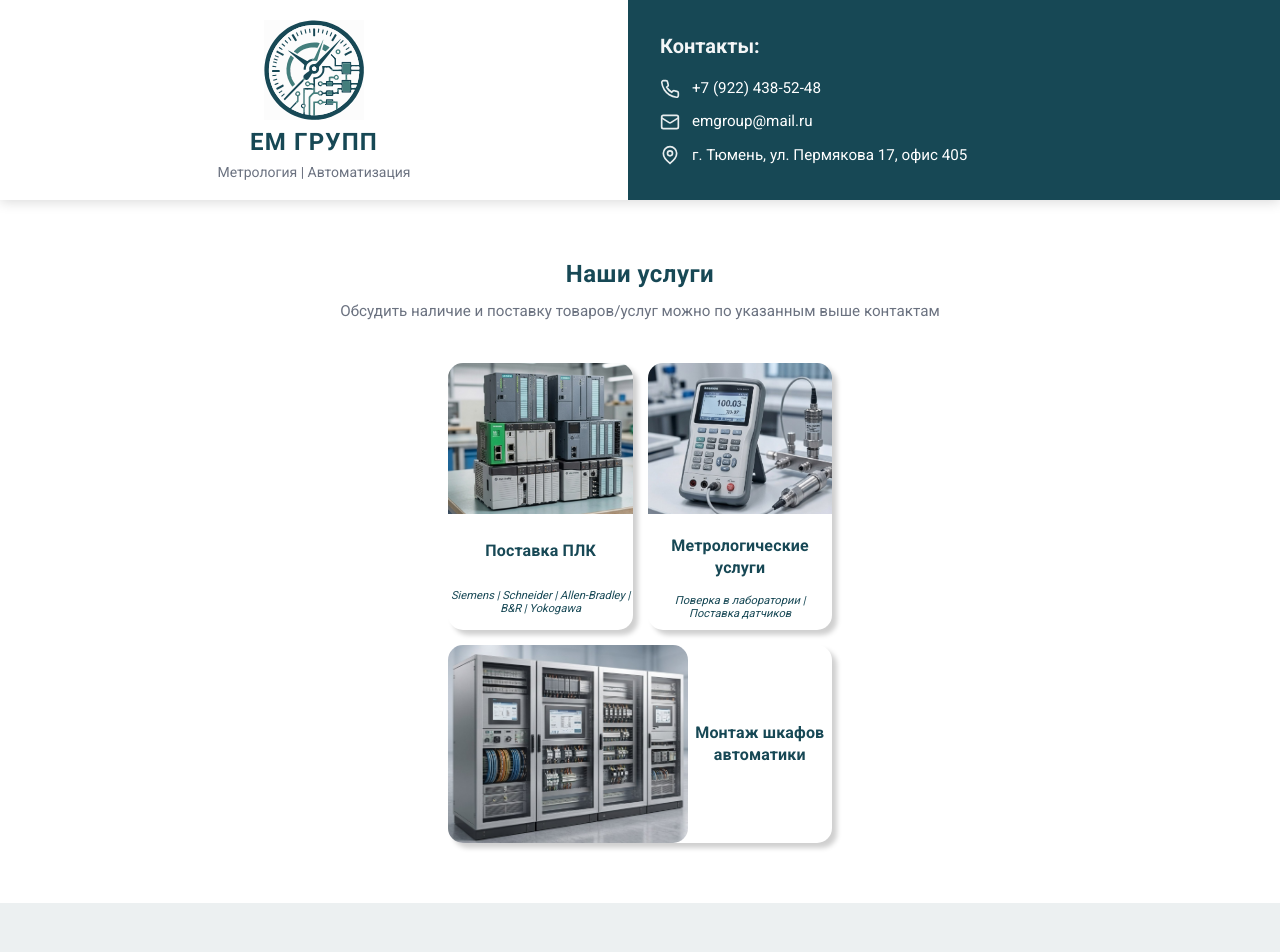
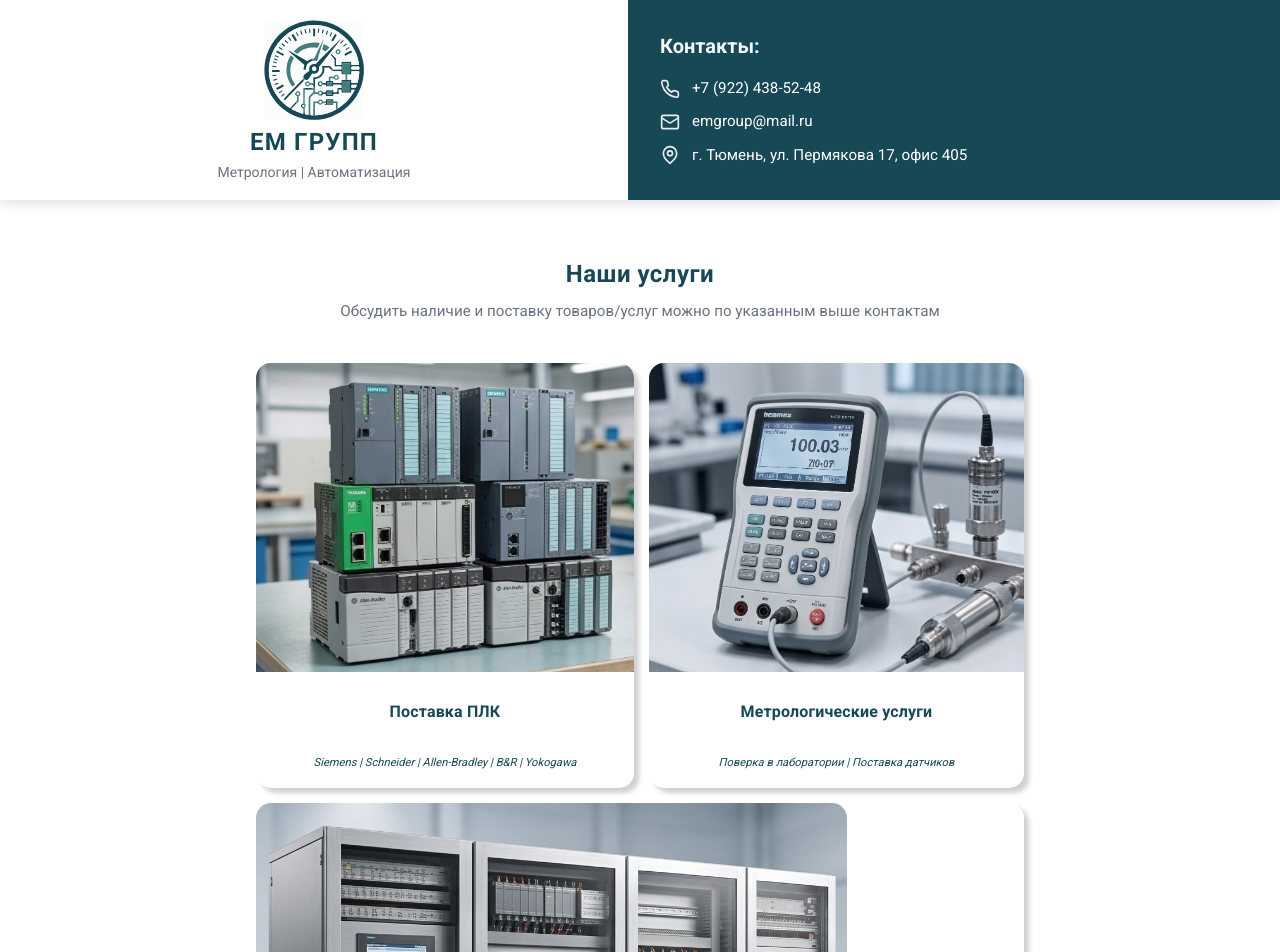
Before and after one commit to PavelScript/emgroup, a Next.js app: page / in a window 1280 px wide. Shown: the top 952 px of the page. Before the commit the page ends 903 px from the top, so only its background shows below. Built offline with nearby package versions, Linux system fonts and the light colour scheme.

Commit message:
added card mediaQueries

```diff
--- a/src/components/SectionAboutUs/SectionAboutUs.module.scss
+++ b/src/components/SectionAboutUs/SectionAboutUs.module.scss
@@ -40,16 +40,21 @@
 }
 
 .container {
-  max-width: 1200px;
+  // max-width: 1200px;
   margin: 0 auto;
   display: flex;
   gap: 15px;
   margin-bottom: 15px;
   justify-content: center;
 
-  @media(min-width:1000px) {
-    width: 30vw;
+    @media (min-width:720px) {
+    width: 60vw;
+    gap: auto;
   }
+
+  // @media(min-width:1000px) {
+  //   width: 30vw;
+  // }
    @media(min-width:1920px){
     width:40vw;
   }
@@ -61,8 +66,12 @@
   justify-content: center;
   margin: 0 auto;
 
-  @media(min-width:1000px) {
-    width: 30vw;
+  // @media(min-width:1000px) {
+  //   width: 30vw;
+  // }
+
+  @media (min-width:720px) {
+    width: 60vw;
   }
   @media(min-width:1920px){
     width:40vw;
```
